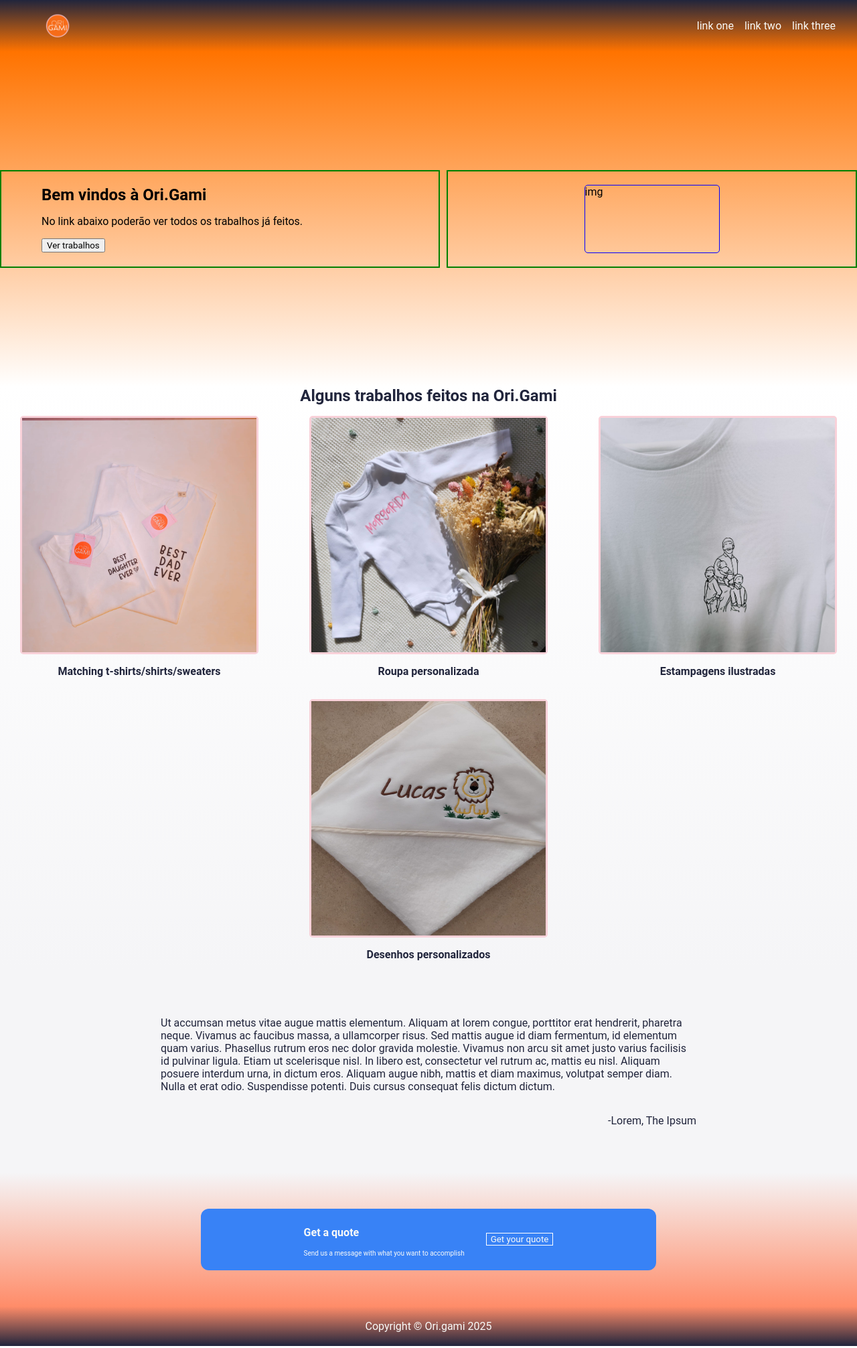
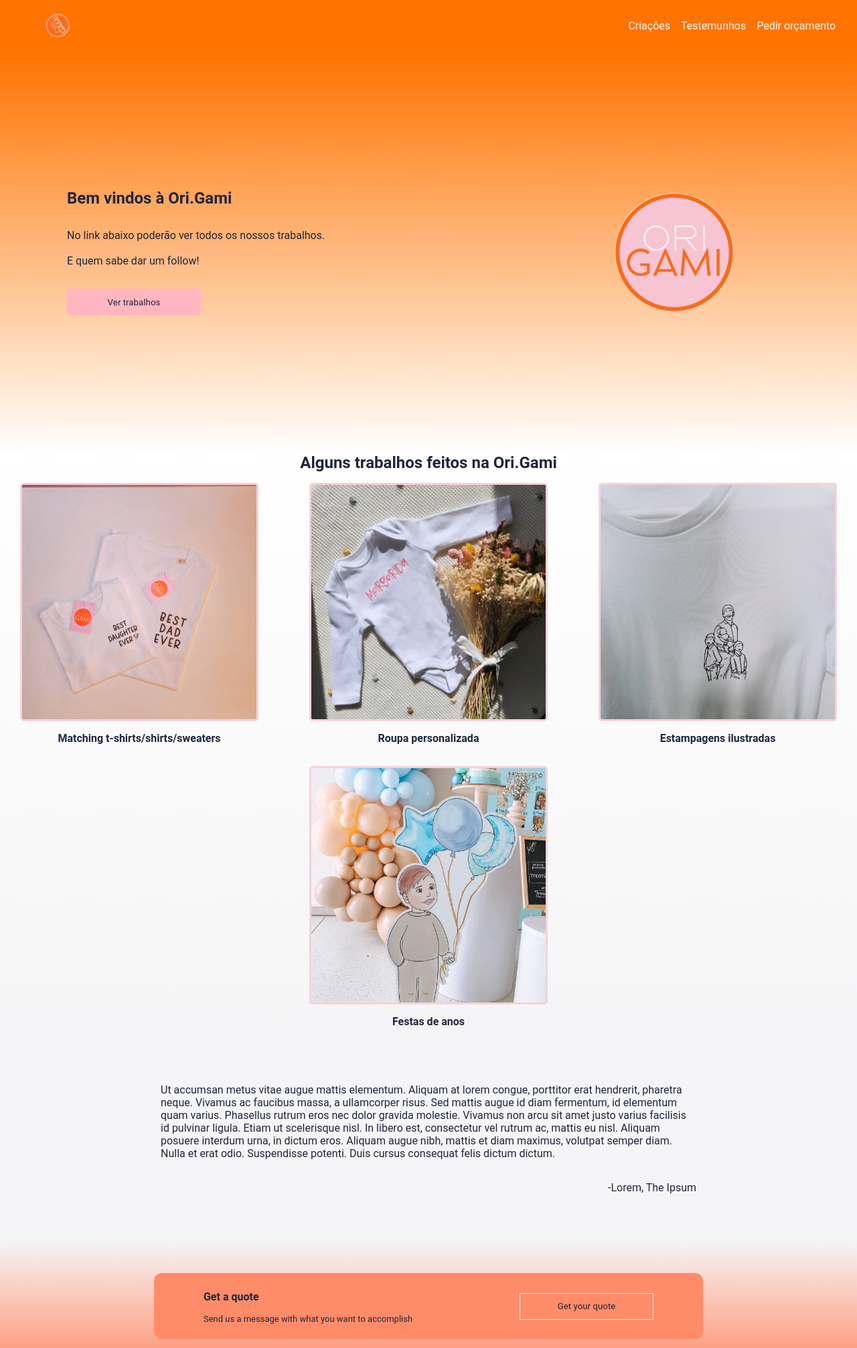
Before and after one commit to marcelojpr96/foundations-landing-page, a plain HTML site: page index.html in a window 1280 px wide. Shown: the top 2013 px of the page at 67% size. Drawn offline with Linux system fonts and the light colour scheme.

```diff
--- a/index.html
+++ b/index.html
@@ -8,11 +8,11 @@
 </head>
 <body>
     <div class="header">
-        <div class="header-image"> <img class = "logo-img" src="./images/logo.png" class="header-image-file"></div>
+        <div class="header-image"> <img class = "logo-img" src="./images/logo.png" ></div>
         <ul class="header-links">
-            <li><a class="header-links" href="#">link one</a></li>
-            <li><a class="header-links" href="#">link two</a></li>
-            <li><a class="header-links" href="#">link three</a></li>
+            <li><a class="header-links" href="#showcase-div">Criações</a></li>
+            <li><a class="header-links" href="#testemonial-div">Testemunhos</a></li>
+            <li><a class="header-links" href="#get-quote-div">Pedir orçamento </a></li>
         </ul>
     </div>
     <div class="content">
@@ -20,21 +20,21 @@
             <!--This div is for 3 elements-->
             <div class="landing-div-left">
                 <!--Big text-->
-                <h2>Bem vindos à Ori.Gami</h2>
+                <h2 class="landing-div-h2">Bem vindos à Ori.Gami</h2>
                 <!--Introduction-->
-                <p>No link abaixo poderão ver todos os trabalhos já feitos.</p>
+                <p class="landing-div-p">No link abaixo poderão ver todos os nossos trabalhos.<br><br>E quem sabe dar um follow!</p>
                 <!--Button-->
-                <button>Ver trabalhos</button>
+                <button class="btn-trabalhos">Ver trabalhos</button>
 
             </div>
             <!--This div is for 1 elements the image-->
             <div class="landing-div-right">
-                <div class="one">
-                    img
+                <div class="landing-page-div-right">
+                    <img src="./images/main-logo.png" alt="main logo" class="main-logo-image">
                 </div>
             </div>
         </div>
-        <div class="showcase-div">
+        <div id="showcase-div" class="showcase-div">
             <!-- Top title/text section -->
             <div class="my-work-div">
                 <h2>Alguns trabalhos feitos na Ori.Gami</h2>
@@ -54,18 +54,18 @@
                     <p class="card-text">Estampagens ilustradas</p>
                 </div>
                 <div class="card">
-                    <div class="one img"><img class="showcase-images" src="./images/design-personalizado.jpeg" alt="matching"></div>
-                    <p class="card-text">Desenhos personalizados</p>
+                    <div class="one img"><img class="showcase-images" src="./images/ilustracoes.jpeg" alt="matching"></div>
+                    <p class="card-text">Festas de anos</p>
                 </div>
             </div>
         </div>
-        <div class="testemonial-div">
+        <div id="testemonial-div" class="testemonial-div">
             <div class="testemonial-container">
                 <p class="quote"> Ut accumsan metus vitae augue mattis elementum. Aliquam at lorem congue, porttitor erat hendrerit, pharetra neque. Vivamus ac faucibus massa, a ullamcorper risus. Sed mattis augue id diam fermentum, id elementum quam varius. Phasellus rutrum eros nec dolor gravida molestie. Vivamus non arcu sit amet justo varius facilisis id pulvinar ligula. Etiam ut scelerisque nisl. In libero est, consectetur vel rutrum ac, mattis eu nisl. Aliquam posuere interdum urna, in dictum eros. Aliquam augue nibh, mattis et diam maximus, volutpat semper diam. Nulla et erat odio. Suspendisse potenti. Duis cursus consequat felis dictum dictum. </p>
                 <p class="quote-author">-Lorem, The Ipsum</p>
             </div>
         </div>
-        <div class="get-quote-div">
+        <div id="get-quote-div" class="get-quote-div">
             <div class="get-quote-container">
                 <div class="get-quote-text">
                     <p class="get-your-quote-text title">Get a quote</p>
--- a/styles.css
+++ b/styles.css
@@ -16,7 +16,7 @@ body{
     align-items: center;
     justify-content: space-between;
     padding: 10px 16px;
-    background-image: linear-gradient(to bottom,  #21253C, #FF7300);
+    background-color: #FF7300;
     color:#FFFFFF;
 }
 .footer{
@@ -24,10 +24,10 @@ body{
     display: flex;
     align-items: center;
     justify-content: center;
-    color :#F9FAF8;
+    color :#21253c;
     padding: 20px 16px ;
     font-size:16px;
-    background-image: linear-gradient(to top, #21253C , #FF8c69);
+    background-color: #FF8c69;
 }
 .header-links{
     display: flex;
@@ -55,11 +55,24 @@ a.header-links{
 
 
 }
-.header-image-file{
+.logo-img{
 
     animation: 3s linear spinning infinite;
 }
 
+/*div do lado direito*/
+.landing-page-div-right{
+    flex: 1;
+    display: flex;
+    align-items: flex-start;
+    justify-content: center;
+    overflow: hidden;
+}
+.main-logo-image{
+    max-width: 300px;
+    max-height: 300px;
+    clip-path: circle(34%);
+}
 .content{
     flex:1;
 
@@ -71,32 +84,52 @@ h2{
 }
 .landing-div{
     display: flex;
-    align-content: space-around;
+    align-content: center;
     justify-content: center;
     gap:10px;
     background-image: linear-gradient(to bottom,  #FF7300, #FFFFFF);
-    min-height: 500px;
+    min-height: 600px;
     width: 100%;
     flex-shrink: 1;
     flex-wrap: wrap;
 }
 .landing-div-left{
-    flex:1;
+    flex:2;
     display:flex;
     flex-direction: column;
     justify-content: center;
-    align-items:flex-start ;
+    align-items:center ;
     min-height : 80%;
-    padding:20px 16px 20px 60px;
-    border:2px solid green;
+    padding:20px 16px 20px 100px;
+    gap:16px;
 }
+.btn-trabalhos{
+    align-self: flex-start;
+    width:200px;
+    height: 40px;
+    background-color: #FFB6C1;
+    border:#FFB6C1;
+    border-radius: 5px;
+    color:#21253C;
+}
+.btn-trabalhos:hover{
+    transform:scale(1.1)
+}
+.btn-trabalhos:active{
+    transform:scale(1)
+}
+.landing-div-h2,.landing-div-p{
+    align-self: flex-start;
+    color:#21253C;
+}
+
+
 .landing-div-right{
     flex:1;
-    padding:20px 16px 20px 16px;
+    padding:20px 100px 20px 16px;
     display: flex;
     align-content: center;
     justify-content: center;
-    border:2px solid green;
 }
 
 
@@ -123,6 +156,12 @@ h2{
     gap:16px;
 
 }
+.one.img:hover {
+    transform: scale(1.5);
+    box-shadow: 0 8px 16px rgba(0, 0, 0, 0.3); /* drop shadow for depth */
+    z-index:10;
+    overflow:visible;
+}
 
 .one{
      flex:1 1 auto;
@@ -143,6 +182,8 @@ h2{
     border : 3px solid #F9D1D9;
     border-radius: 5px;
     flex-wrap: wrap;
+    overflow: hidden;
+    transition: transform 0.3s ease, box-shadow 0.3s ease;
 }
 
 
@@ -213,59 +254,51 @@ img.logo-img{
 img.showcase-images{
     width: 100%;
     height:100%;
+    object-fit: cover;
+
 }
 div.get-quote-container{
     flex:1 1 auto;
-    background-color: #3882f6;
-    padding:10px 40px;
+    background-color: #FF8C69;
+    border:#FFB6C1;
+    padding:10px 10px;
     border-radius: 12px;
     max-height:100px;
-    max-width:600px;
+    max-width:800px;
     display: flex;
     flex-direction: row;
     gap:2rem;
-    justify-content: center;
-    align-content: center;
+    justify-content: space-around;
+    align-content: space-around;
     flex-wrap: wrap;
-
 }
 
 .btn-get-quote{
     align-self:center;
     justify-self: center;
-    min-width:100px;
+    min-width:200px;
+    min-height:40px;
     padding: auto;
-    background-color: #3882f6;
+    background-color: #FF8C69;
+    border:#FFB6C1;
     border:1px solid white;
-    color:#F9FAF8;
+    color:#21253C;
+}
+.btn-get-quote:hover{
+    transform:scale(1.1)
 }
 .btn-get-quote:active{
-    animation: .2s button-clicked infinite;
-}
-@keyframes button-clicked{
-    0%{
-
-    }
-    25%{
-        transform: scale(1.1);
-    }
-    50%{
-        transform: scale(1.2);
-    }
-    50%{
-        transform: scale(-1.2);
-    }
-    100%{
-        transform: scale(1);
-    }
+    transform:scale(1)
 }
 
+
 .get-your-quote-text{
+    align-self: center;
     font-size: 16px;
-    color:#F9FAF8;
+    color :#21253C;
 }
 .get-your-quote-text.message{
-    font-size:10px;
+    font-size:13px;
 }
 .get-your-quote-text.title{
     font-weight: 700;
```
Also changed, not shown: images/ilustracoes.jpeg (added), images/main-logo.png (added).
